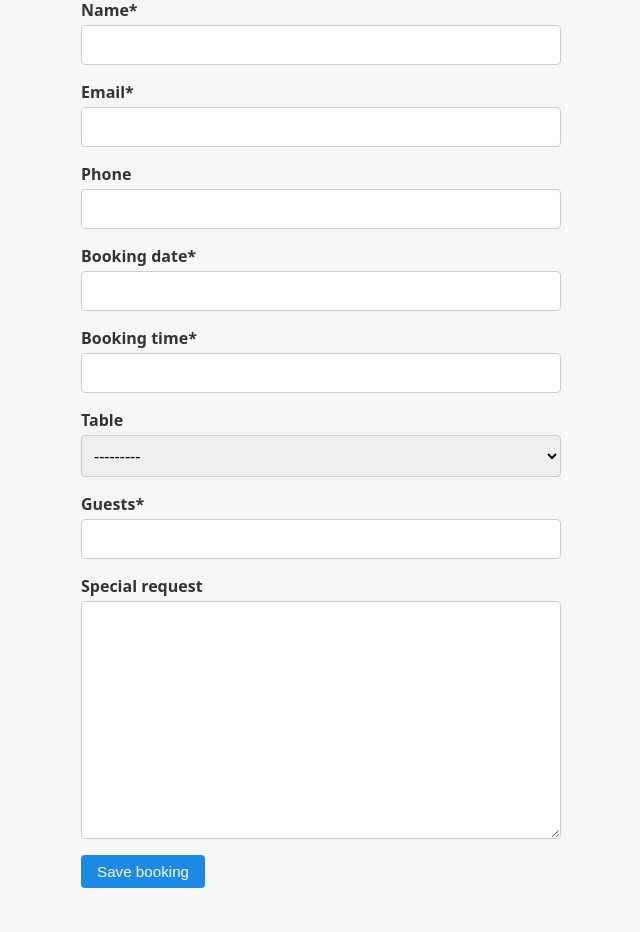
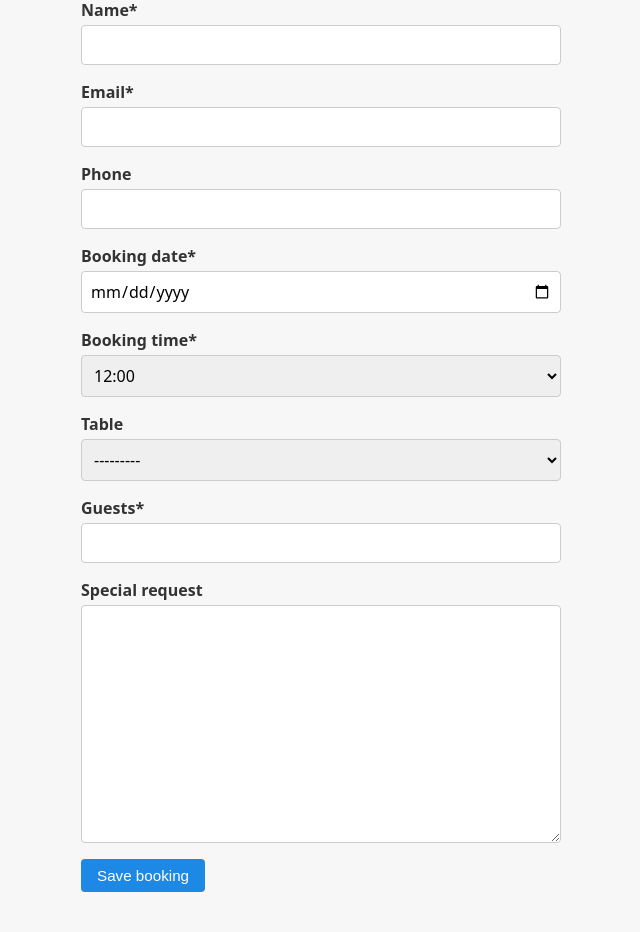
Before and after one commit to Bosfit/table-booking, a Django app: page /bookings/new/ in a window 1280 px wide. Shown: the part 150-1082 px from the top of the page, without its empty margins (95-735 px from the left). Run offline with Django 5.2, Linux system fonts and the light colour scheme; data that the repository does not hold is empty.

Commit message:
Improved the time and date of the booking page for better user experience.
Made-with: Cursor

```diff
--- a/bookings/forms.py
+++ b/bookings/forms.py
@@ -7,6 +7,35 @@ class BookingForm(forms.ModelForm):
     """
     Simple form for creating and editing bookings.
     """
+
+    TIME_SLOT_CHOICES = [
+        ("12:00", "12:00"),
+        ("12:30", "12:30"),
+        ("13:00", "13:00"),
+        ("13:30", "13:30"),
+        ("14:00", "14:00"),
+        ("17:00", "17:00"),
+        ("17:30", "17:30"),
+        ("18:00", "18:00"),
+        ("18:30", "18:30"),
+        ("19:00", "19:00"),
+        ("19:30", "19:30"),
+        ("20:00", "20:00"),
+        ("20:30", "20:30"),
+        ("21:00", "21:00"),
+    ]
+
+    booking_date = forms.DateField(
+        input_formats=["%Y-%m-%d"],
+        widget=forms.DateInput(
+            attrs={"type": "date", "lang": "en-GB"},
+            format="%Y-%m-%d",
+        ),
+    )
+    booking_time = forms.TimeField(
+        input_formats=["%H:%M"],
+        widget=forms.Select(choices=TIME_SLOT_CHOICES),
+    )
 
     class Meta:
         model = Booking
--- a/templates/base.html
+++ b/templates/base.html
@@ -1,6 +1,6 @@
 {% load static %}
 <!DOCTYPE html>
-<html lang="en">
+<html lang="en-GB">
   <head>
     <meta charset="UTF-8" />
     <meta name="viewport" content="width=device-width, initial-scale=1.0" />
```
